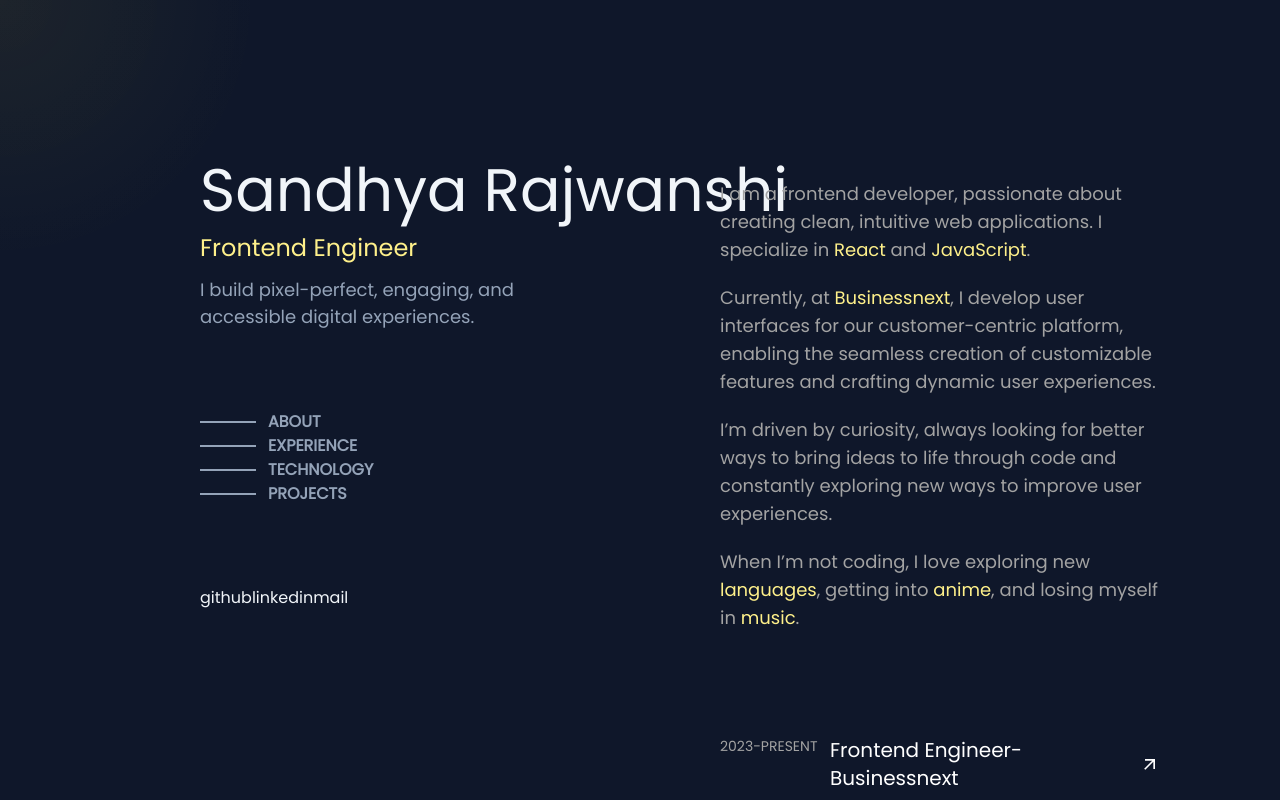
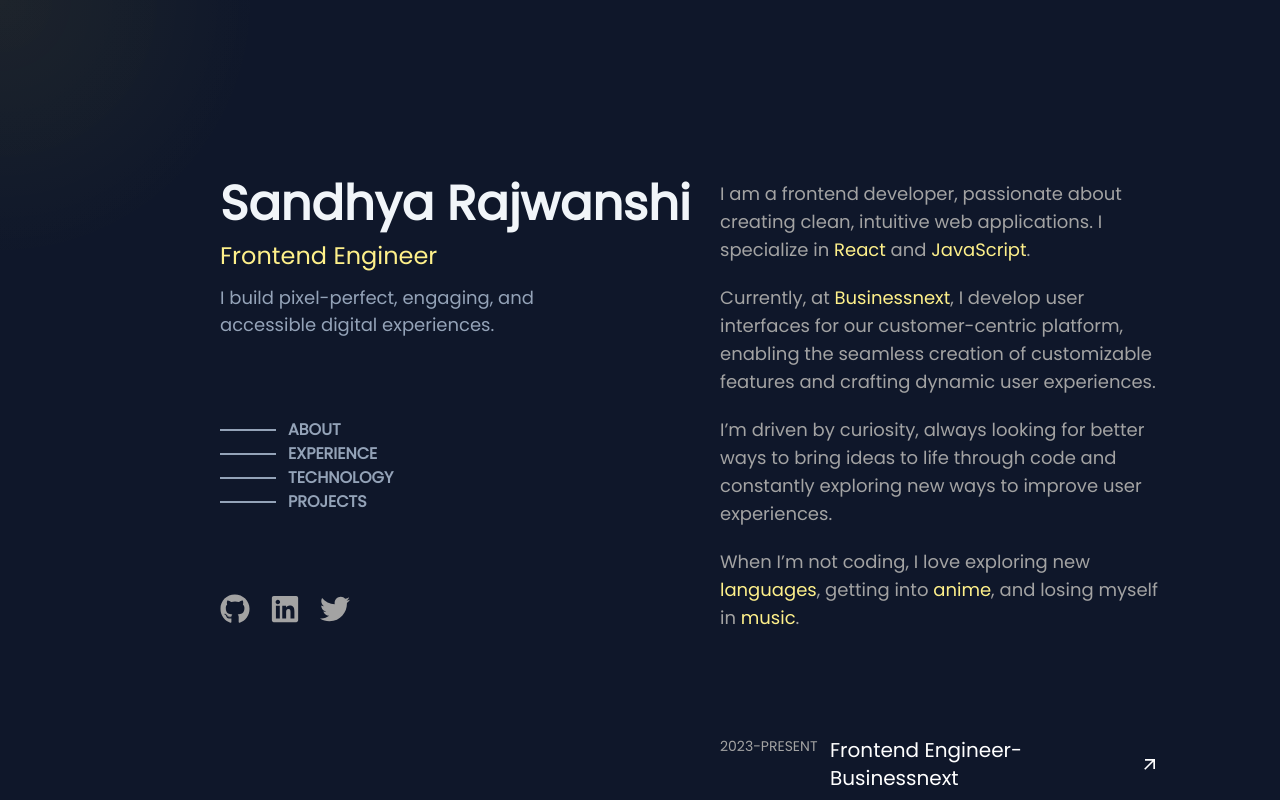
Before and after one commit to SandhyaR1007/sandhya-dev, a Next.js app: page / in a window 1280 px wide. Shown: the top 800 px of the page. Built offline with nearby package versions, Linux system fonts and the light colour scheme.

Commit message:
add: Socials

```diff
--- a/app/globals.css
+++ b/app/globals.css
@@ -5,6 +5,7 @@
 body {
   background-color: #0f172a;
   color: #f1f5f9;
+  overflow-x: hidden;
 }
 
 .exp-card:hover h2:first-child {
--- a/components/Card.tsx
+++ b/components/Card.tsx
@@ -22,7 +22,7 @@
         <ul className="flex items-center gap-3 flex-wrap">
           {skills.map((skill: string, index: number) => (
             <li
-              key={index}
+              key={`${index}-${skill}`}
               className="text-yellow-300 bg-[rgba(255,241,38,0.2)] px-4 py-1.5 rounded-full text-sm"
             >
               {skill}
--- a/components/HeaderComponent.tsx
+++ b/components/HeaderComponent.tsx
@@ -1,8 +1,10 @@
+import Socials from "./Socials";
+
 const HeaderComponent = () => {
   return (
-    <header className=" flex flex-col gap-20 w-[50%] fixed left-[200px]">
-      <section className="flex flex-col gap-3">
-        <h2 className="text-6xl">Sandhya Rajwanshi</h2>
+    <header className=" flex flex-col gap-20 w-[50%] fixed left-[200px] p-5">
+      <section className="flex flex-col gap-3 ">
+        <h2 className="text-5xl font-semibold">Sandhya Rajwanshi</h2>
         <h4 className="text-2xl text-yellow-200">Frontend Engineer</h4>
         <p className="text-slate-400 text-[18px]  max-w-sm">
           I build pixel-perfect, engaging, and accessible digital experiences.{" "}
@@ -39,9 +41,7 @@
         </a>
       </nav>
       <section>
-        <a href="">github</a>
-        <a href="">linkedin</a>
-        <a href="">mail</a>
+        <Socials />
       </section>
     </header>
   );
--- /dev/null
+++ b/components/Socials.tsx
@@ -0,0 +1,26 @@
+import { FaGithub, FaLinkedin, FaMailBulk, FaTwitter } from "react-icons/fa";
+
+const Socials = () => {
+  return (
+    <ul className="flex gap-5 items-center">
+      <li className="text-3xl text-neutral-400">
+        {" "}
+        <a href="https://github.com/SandhyaR1007">
+          <FaGithub />
+        </a>
+      </li>
+      <li className="text-3xl text-neutral-400">
+        <a href="https://www.linkedin.com/in/sandhyarajwanshi/">
+          <FaLinkedin />
+        </a>
+      </li>
+      <li className="text-3xl text-neutral-400">
+        <a href="https://x.com/SandhyaR1007">
+          <FaTwitter />
+        </a>
+      </li>
+    </ul>
+  );
+};
+
+export default Socials;
```
